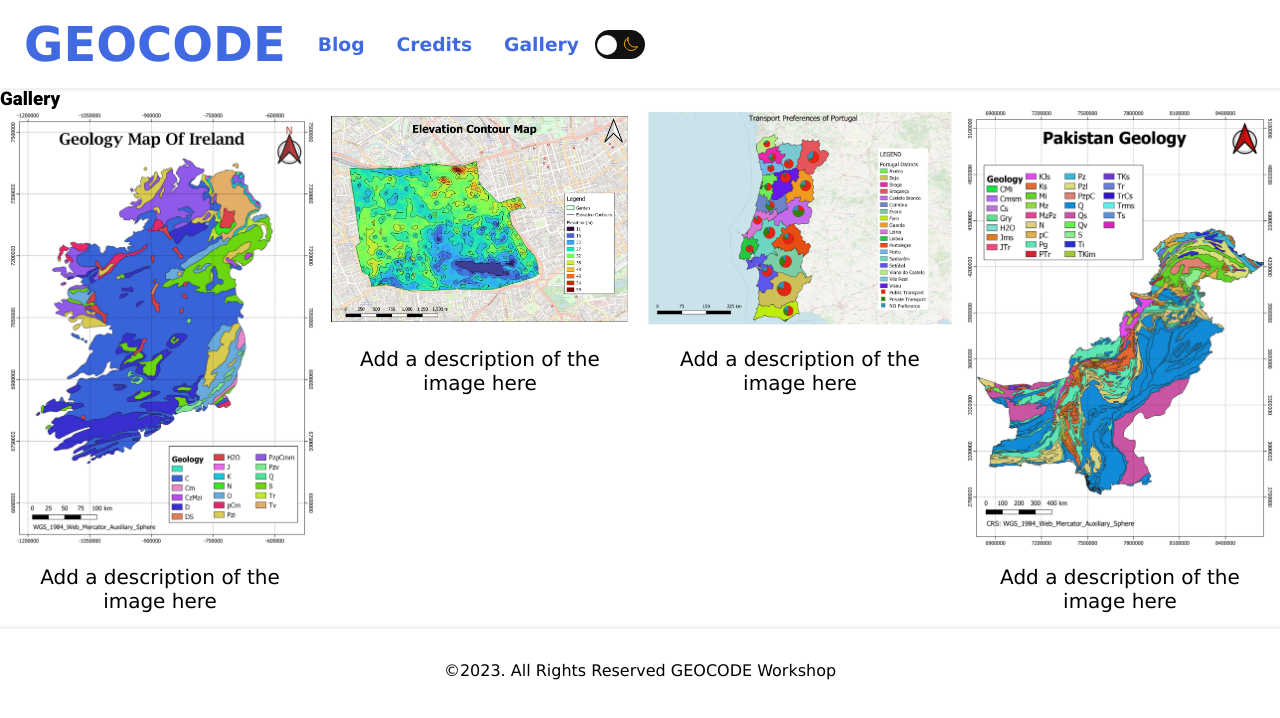
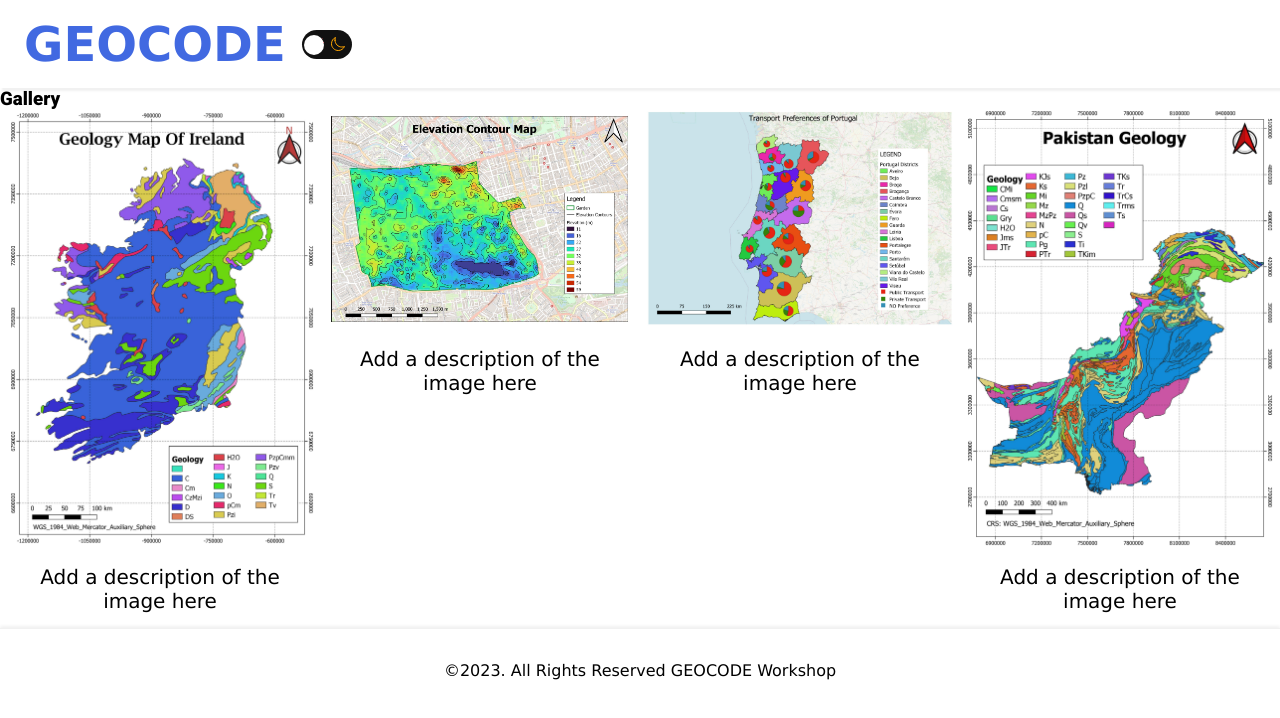
Before and after one commit to Zidarc/GEOCODE, a plain HTML site: page pages/gallery.html in a window 1280 px wide. Drawn offline with nearby package versions, Linux system fonts and the light colour scheme.

Commit message:
updated links

```diff
--- a/pages/gallery.html
+++ b/pages/gallery.html
@@ -17,15 +17,6 @@
                   </h1>
                 </a>
                 <ul class="header">
-                    <li class="nav-item">
-                      <a href="./blog.html" class="nav-link"><h3>Blog</h3></a>
-                    </li>
-                    <li class="nav-item">
-                      <a href="./credit.html" class="nav-link"><h3>Credits</h3></a>
-                    </li>
-                    <li class="nav-item">
-                        <a href="./gallery.html" class="nav-link"><h3>Gallery</h3></a>
-                    </li>
                 </ul>
                 <div class="theme-switch">
                     <input type="checkbox" class="checkbox" id="checkbox" />
```
Also changed, not shown: index.html (+0 -3 lines).
